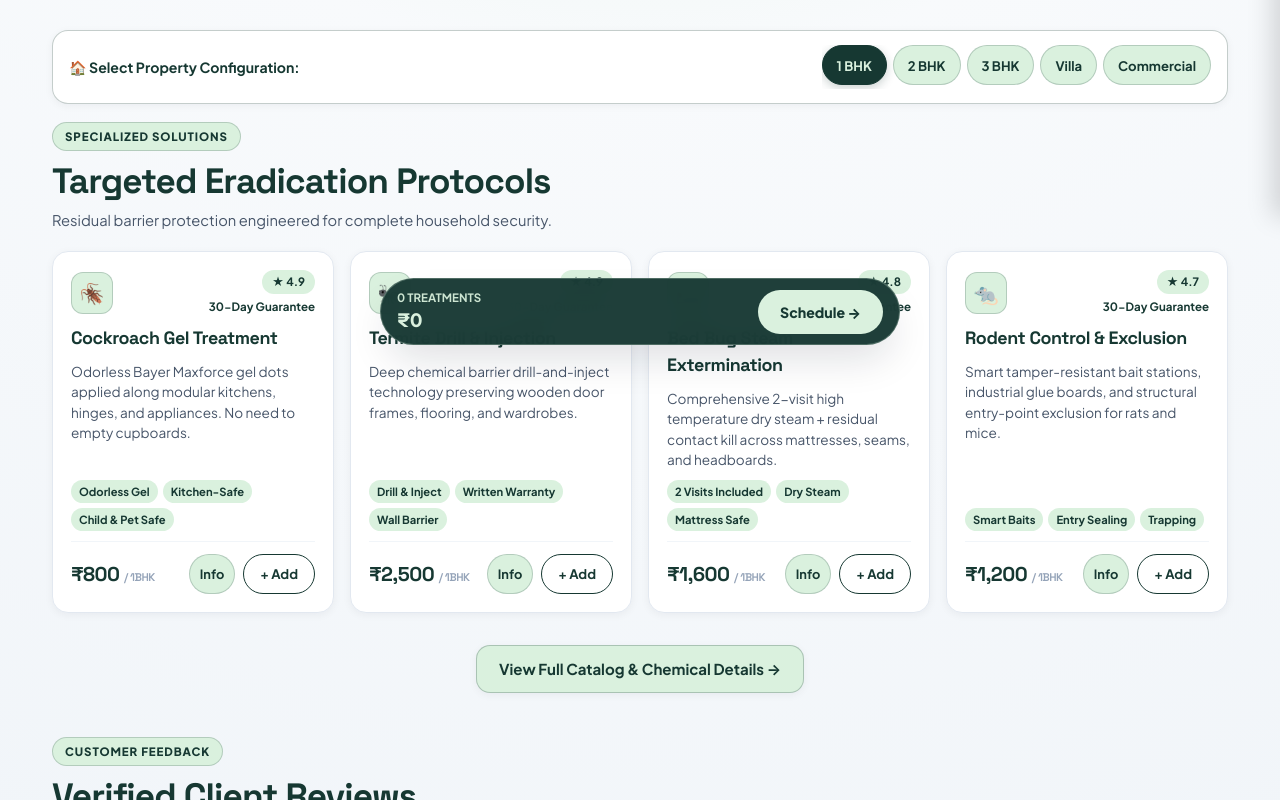
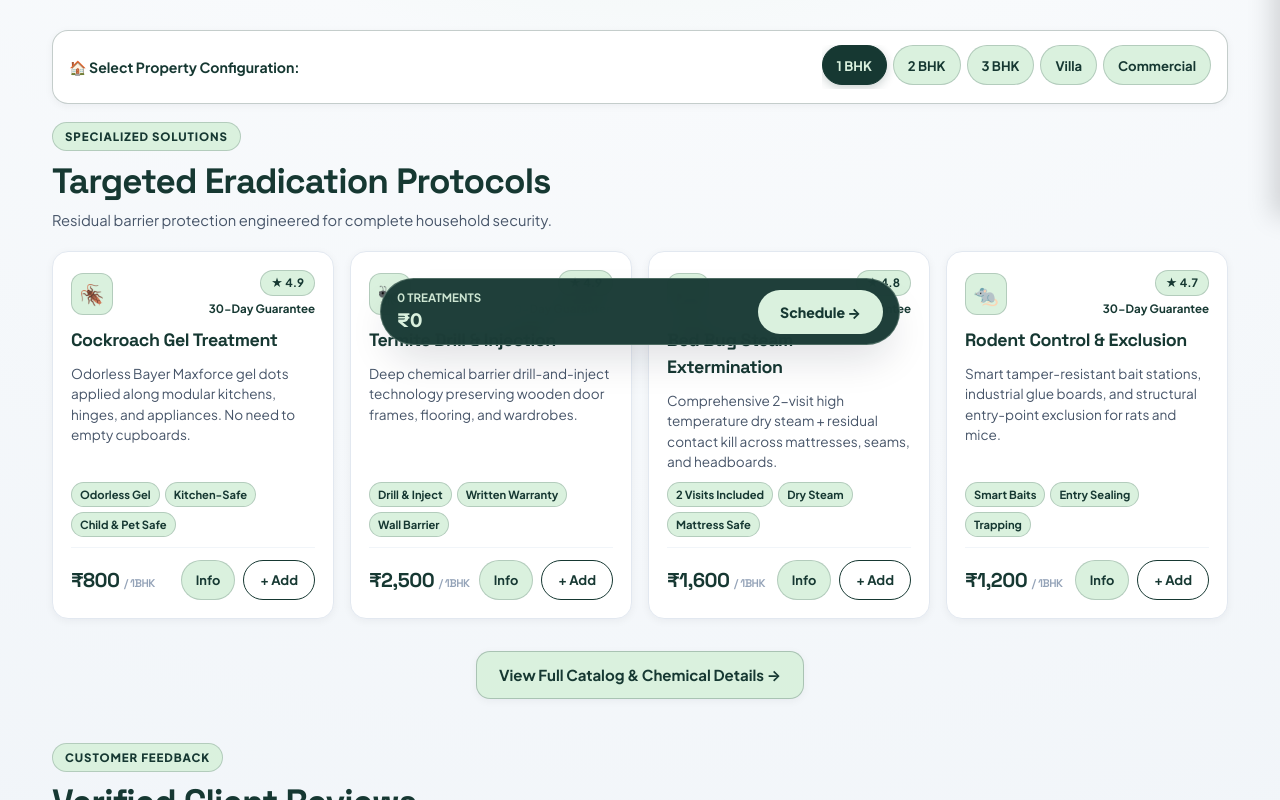
Before and after one commit to asglobalmanagement0-cmyk/AS-GLOBAL-MANAGEMENT, a plain HTML site: page index.html in a window 1280 px wide. Shown: the part 583-1383 px from the top of the page. Drawn offline with Linux system fonts and the light colour scheme; no server answers.

Commit message:
Update styles.css

```diff
--- a/styles.css
+++ b/styles.css
@@ -484,8 +484,8 @@ main {
 
 .btn.secondary:hover {
   border-color: var(--primary);
-  background: var(--primary-light);
-  color: var(--primary);
+  background: var(--primary);
+  color: var(--primary-light);
 }
 
 .btn.block {
@@ -687,6 +687,7 @@ main {
   border-radius: 999px;
   background: var(--primary-light);
   color: var(--primary);
+  border: 1px solid rgba(22, 56, 50, 0.2);
 }
 
 .card h3 {
@@ -711,8 +712,8 @@ main {
   font-size: 0.7rem;
   font-weight: 700;
   color: var(--primary);
-  background: var(--primary-light);:
-border: 1px solid rgba(22, 56, 50, 0.2);
+  background: var(--primary-light);
+  border: 1px solid rgba(22, 56, 50, 0.2);
   padding: 3px 8px;
   border-radius: 999px;
 }
@@ -763,15 +764,16 @@ border: 1px solid rgba(22, 56, 50, 0.2);
   font-size: 0.8rem;
   font-weight: 700;
   color: var(--primary);
-  background: var(--primary-light); border: 1px solid rgba(22, 56, 50, 0.2);
-  padding: 8px 10px;
+  background: var(--primary-light);
+  border: 1px solid rgba(22, 56, 50, 0.2);
+  padding: 8px 14px;
   border-radius: 999px;
   min-height: 40px;
 }
 
 .detail-link:hover {
-  background: var(--primary-light);
-  color: var(--primary);
+  background: var(--primary);
+  color: var(--primary-light);
 }
 
 /* -------------------------------------------------------------------------
```
